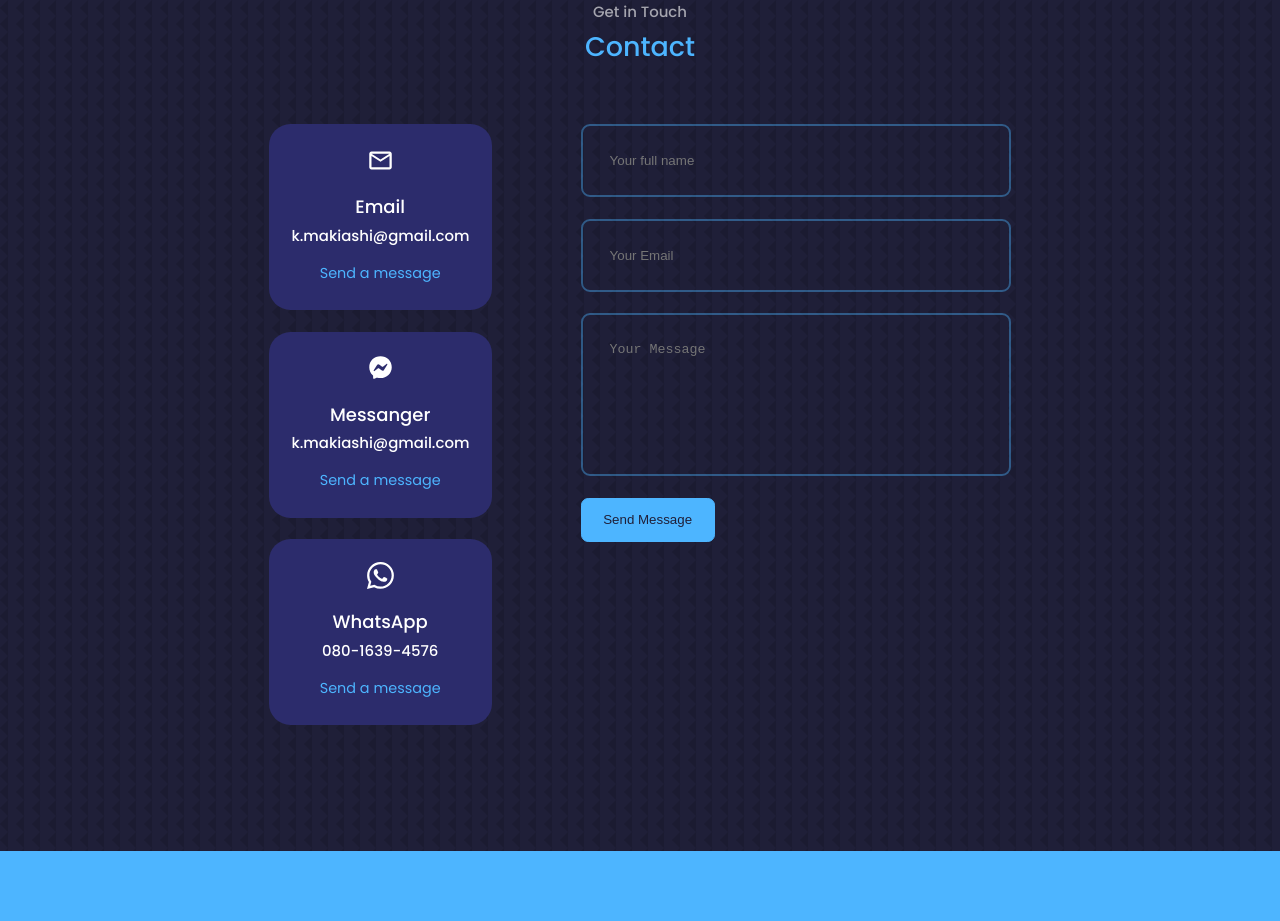
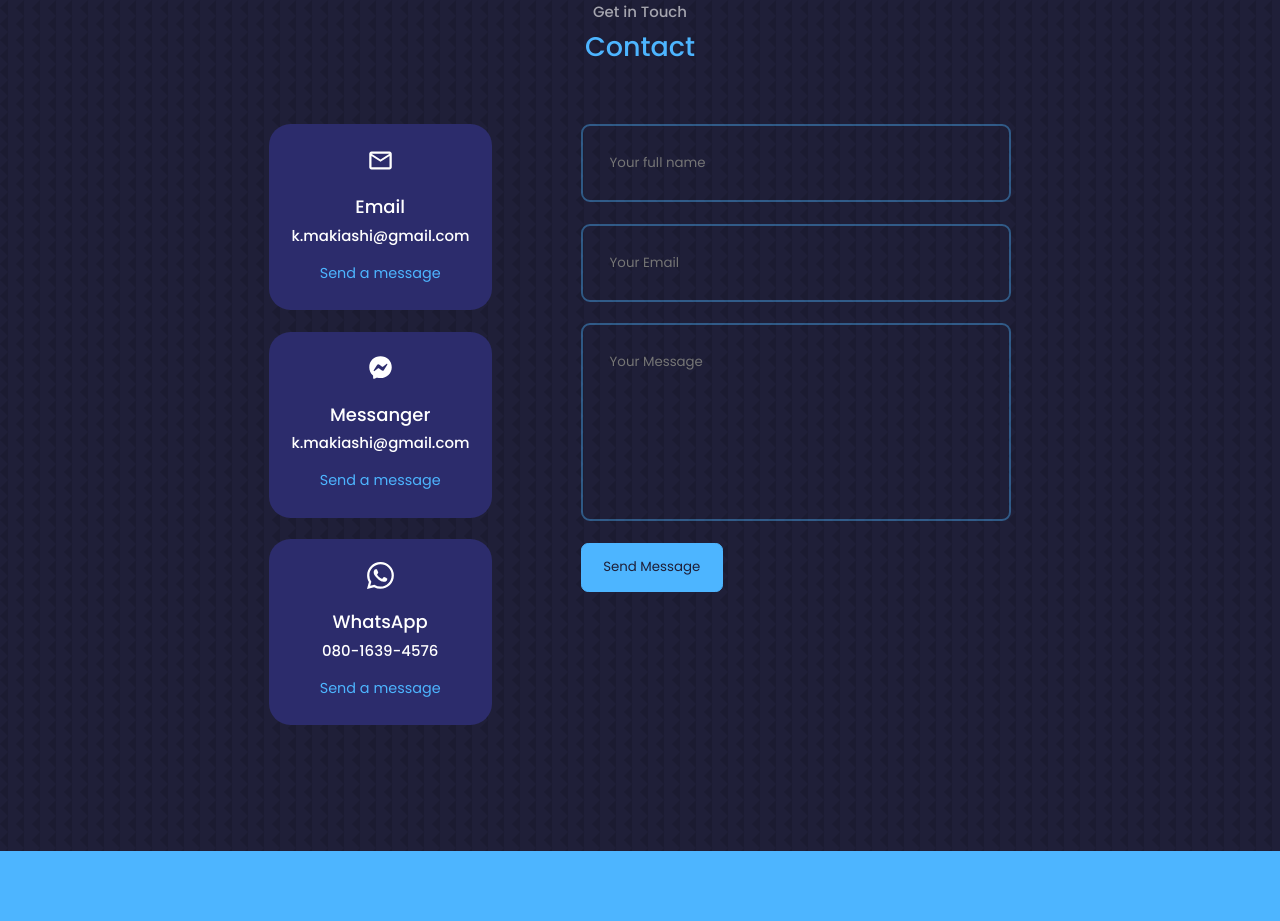
Before and after one commit to makisonfire/react-website, a React (Create React App) app: page / in a window 1280 px wide. Shown: the part 5440-6361 px from the top of the page. Built offline with nearby package versions, Linux system fonts and the light colour scheme.

Commit message:
Reset user agent css for font-family

```diff
--- a/src/index.css
+++ b/src/index.css
@@ -8,6 +8,7 @@
     box-sizing: border-box;
     list-style-type: none;
     text-decoration: none;
+    font-family: unset;
 }
 
 :root {
```
